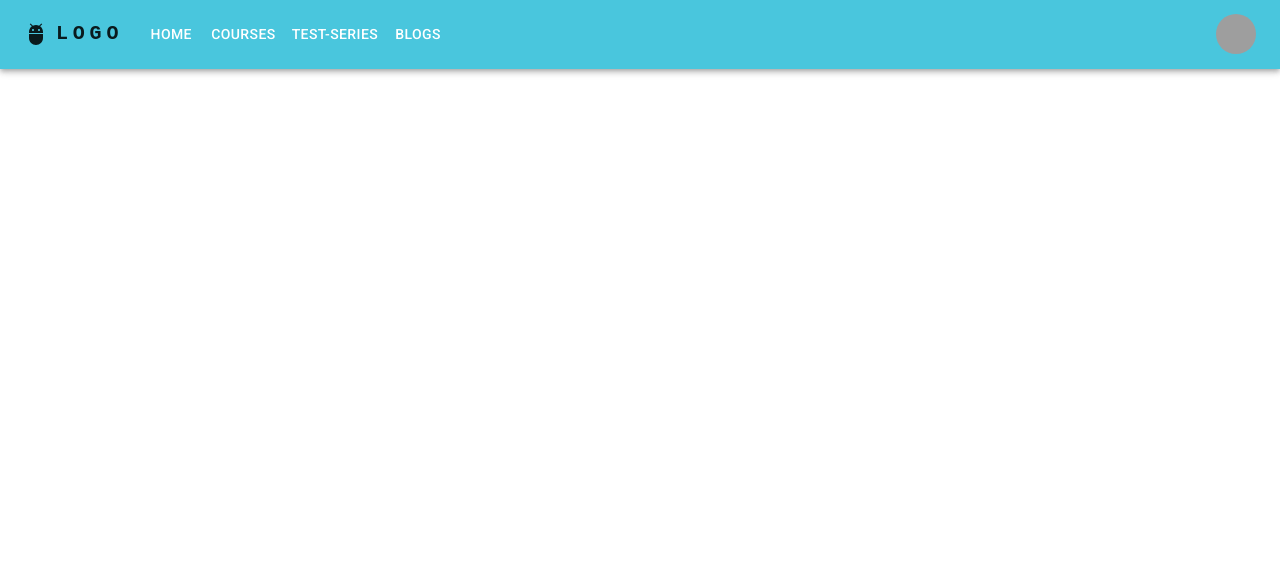
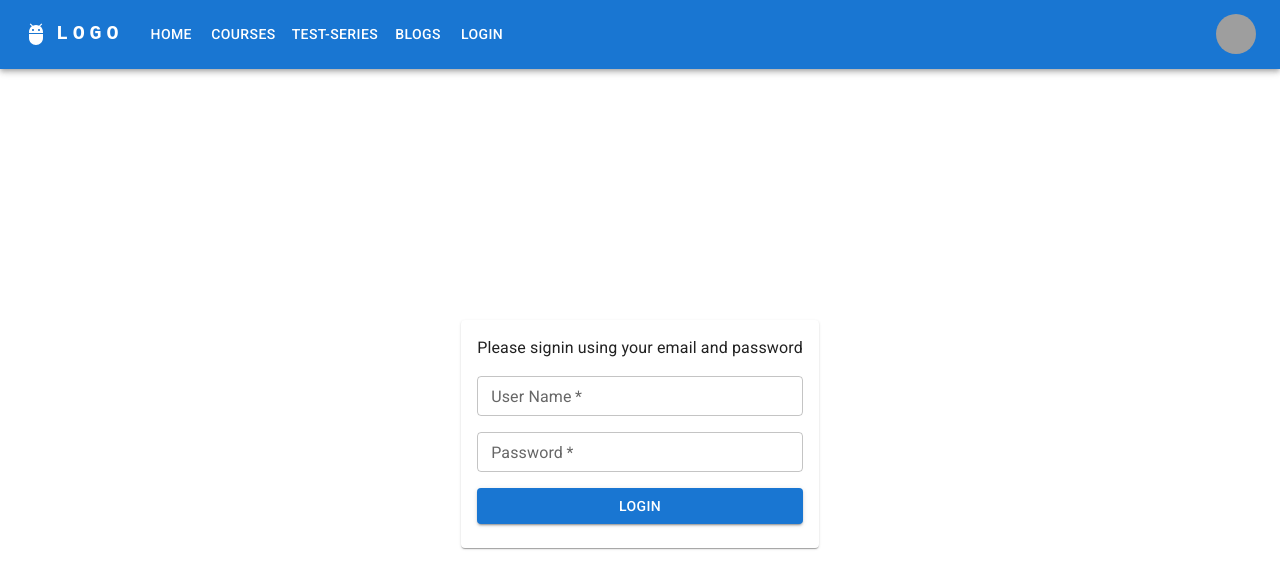
Before and after one commit to rprakash262/learning, a React (Create React App) app: page /login in a window 1280 px wide. Shown: the top 588 px of the page. Built offline with nearby package versions, Linux system fonts and the light colour scheme; grey boxes are pictures that could not be loaded.

Commit message:
login page

```diff
--- a/src/App.js
+++ b/src/App.js
@@ -22,11 +22,11 @@ function App() {
   console.log({store: useStore()})
 
   return (
-    <ThemeProvider theme={lightTheme}>
+    // <ThemeProvider theme={lightTheme}>
       <BrowserRouter>
         <Layout />
       </BrowserRouter>
-    </ThemeProvider>
+    // </ThemeProvider>
   )
 }
 
--- a/src/components/layout/index.js
+++ b/src/components/layout/index.js
@@ -8,8 +8,9 @@ import { Home } from '../../routes/Home';
 import { Courses } from '../../routes/Courses';
 import { TestSeries } from '../../routes/TestSeries';
 import { Blogs } from '../../routes/Blogs';
+import { Login } from '../../routes/Login';
 
-const pages = ['home', 'courses', 'test-series', 'blogs'];
+const pages = ['home', 'courses', 'test-series', 'blogs', 'login'];
 const settings = ['Profile', 'Account', 'Dashboard', 'Logout'];
 
 export const Layout = () => {
@@ -161,6 +162,7 @@ export const Layout = () => {
           <Route path="courses" element={<Courses />} />
           <Route path="test-series" element={<TestSeries />} />
           <Route path="blogs" element={<Blogs />} />
+          <Route path="login" element={<Login />} />
         </Routes>
       </div>
     </div>
--- /dev/null
+++ b/src/routes/Login.js
@@ -0,0 +1,46 @@
+import { useState } from "react";
+import { Typography, Card, CardContent, Container, TextField, Stack, Button } from "@mui/material"
+
+export const Login = () => {
+  const [userName, setUserName] = useState("");
+  const [password, setPassword] = useState("");
+
+  const login = () => {
+    console.log({userName, password})
+  }
+
+  return (
+    <Container maxWidth="xs" sx={{ height: "100%", display: "flex", flexDirection: "column", justifyContent: "center", alignItems: "center" }}>
+      <Card sx={{ minWidth: 275, maxWidth: "sm" }}>
+        <CardContent>
+          <Stack spacing={2}>
+            <Typography align="center">Please signin using your email and password</Typography>
+            <TextField
+              required
+              id="userName"
+              label="User Name"
+              size="small"
+              value={userName}
+              onChange={(e) => setUserName(e.target.value)}
+            />
+            <TextField
+              required
+              id="password"
+              label="Password"
+              size="small"
+              value={password}
+              onChange={(e) => setPassword(e.target.value)}
+            />
+            <Button
+              variant="contained"
+              size="medium"
+              onClick={login}
+            >
+              Login
+            </Button>
+          </Stack>
+        </CardContent>
+      </Card>
+    </Container>
+  )
+}
```
